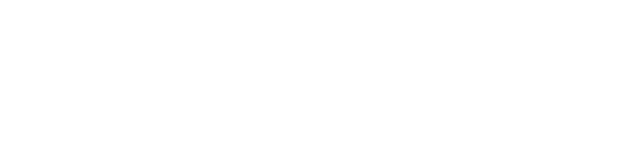
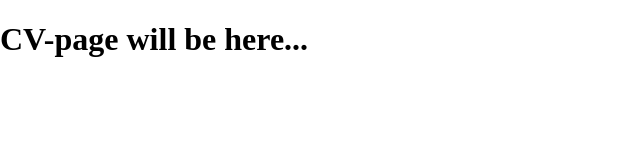
Before and after one commit to KuniLee/rsschool-cv, a plain HTML site: page index.html in a window 1280 px wide. Shown: the whole page, without its empty margins (0-640 px from the left). Drawn offline with Linux system fonts and the light colour scheme.

Commit message:
feat: add style.css and edit index.html

```diff
--- a/index.html
+++ b/index.html
@@ -6,8 +6,9 @@
 			content="width=device-width, initial-scale=1.0">
 	<meta http-equiv="X-UA-Compatible" content="ie=edge">
 	<title>CV page</title>
+	<link rel="stylesheet" href="style.css">
 </head>
 <body>
-
+<H1>CV-page will be here...</H1>
 </body>
 </html>
--- /dev/null
+++ b/style.css
@@ -0,0 +1,3 @@
+body {
+    margin: 0
+}
```
